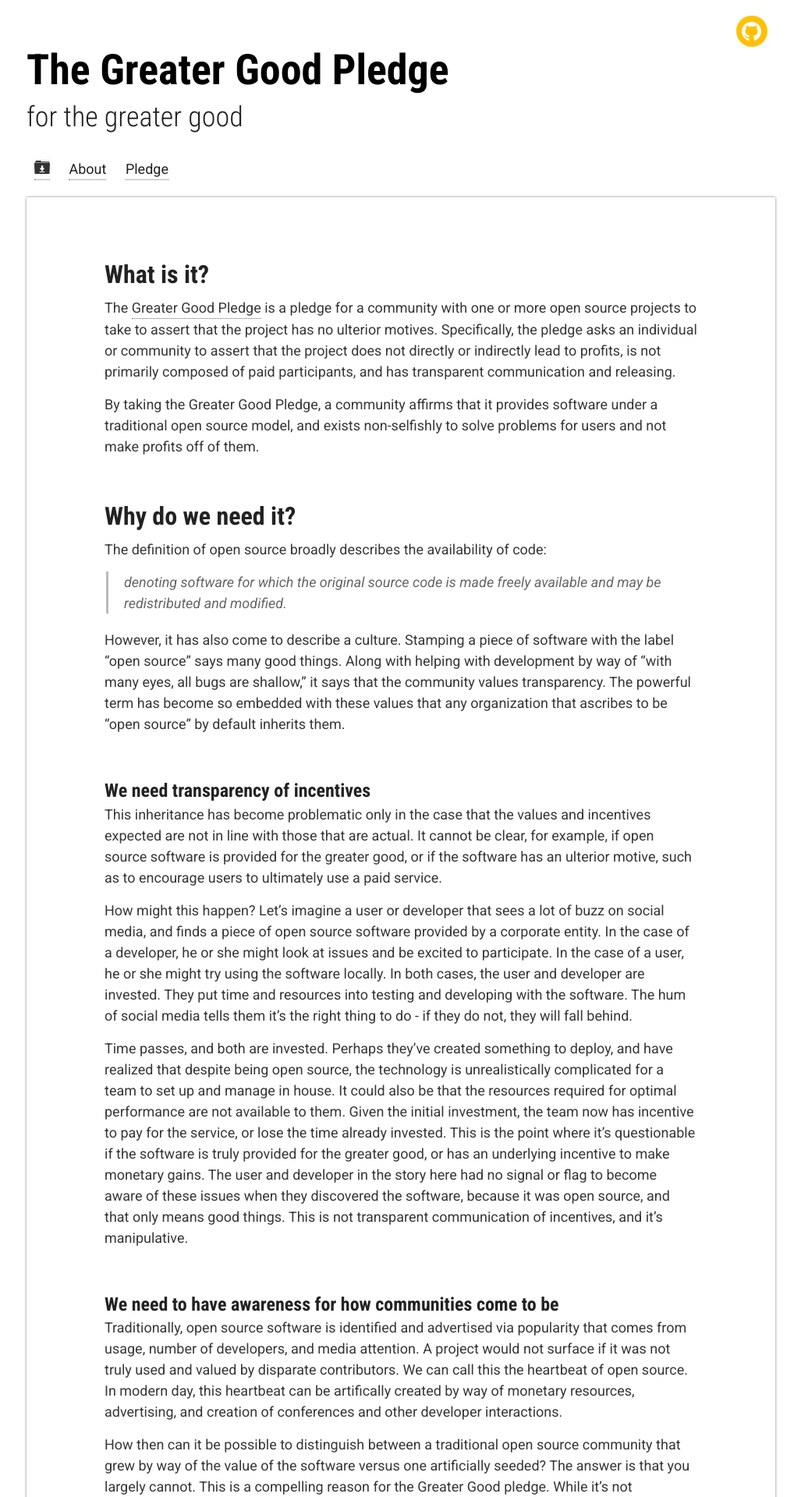
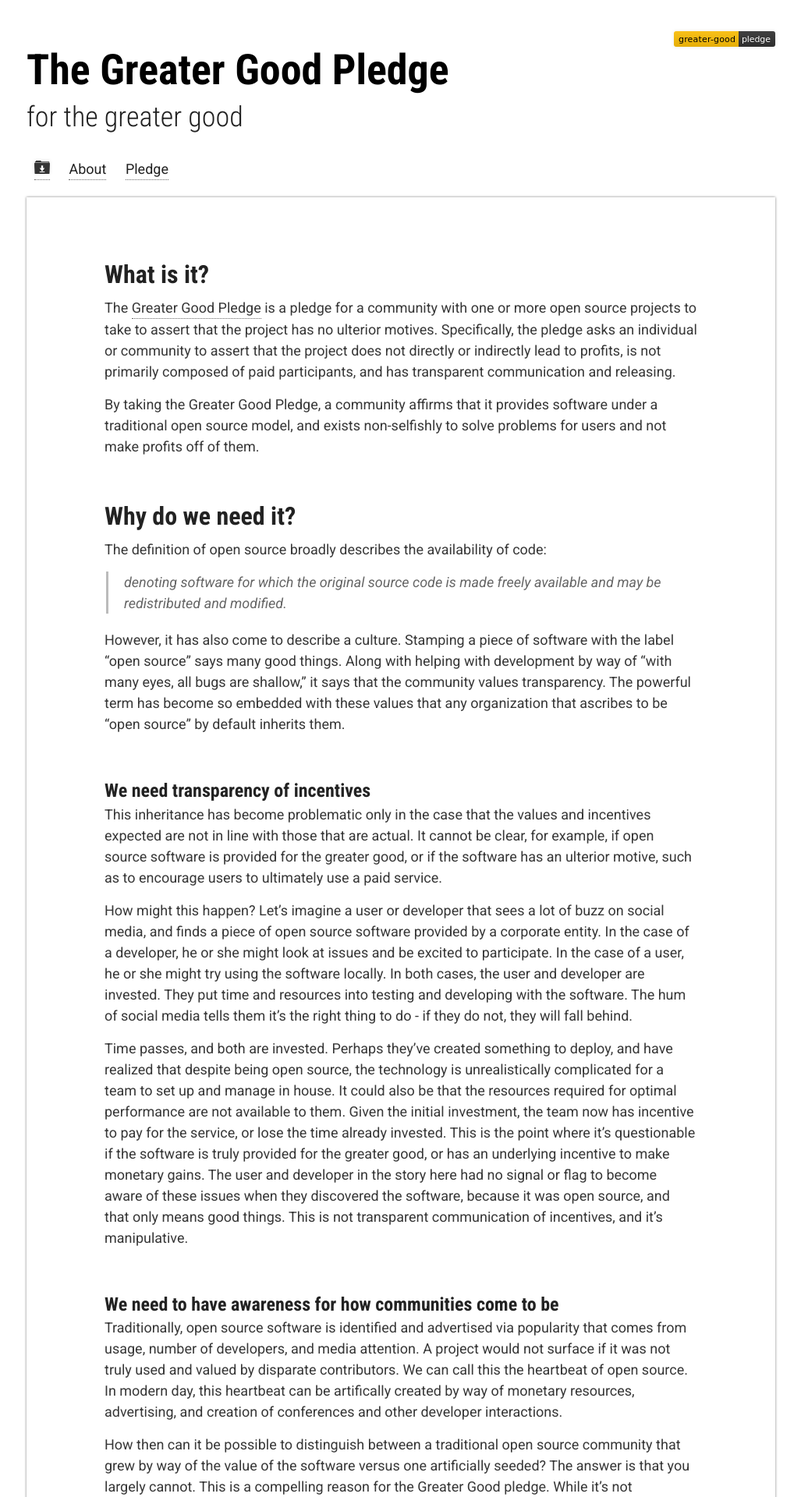
Before and after one commit to good-labs/greater-good-affirmation, a Jekyll site: the page built from docs/pages/about.md, in a window 1280 px wide. Shown: the top 1920 px of the page at 78% size, without its empty margins (126-1153 px from the left). Built offline with Jekyll 4.4.1, drawn with Linux system fonts in a browser that asks for light colours.

Commit message:
adding badge to page instead of random image
Signed-off-by: Vanessa Sochat <vsochat@stanford.edu>

```diff
--- a/docs/_layouts/default.html
+++ b/docs/_layouts/default.html
@@ -8,7 +8,8 @@
     <!-- HEADER -->
     <div id="header_wrap" class="outer">
         <header class="inner">
-          <a id="forkme_banner" href="{{ site.repo }}"></a>
+          <a id="forkme_banner" href="{{ site.repo }}">
+              <img src="https://good-labs.github.io/greater-good-pledge/assets/images/badge.svg" class="badge"></a>
           <h1 id="project_title">The Greater Good Pledge</h1>
           <h2 id="project_tagline">for the greater good</h2>
         </header>
--- a/docs/assets/css/greater-good-pledge.css
+++ b/docs/assets/css/greater-good-pledge.css
@@ -224,6 +224,12 @@ form {
     appearance: none
 }
 
+.badge {
+  margin: 0px;
+  padding: 0px;
+  float: right;
+}
+
 .download_image {
     margin: 0px;
     padding: 0px;
@@ -351,20 +357,16 @@ Full-Width Styles
   position: absolute;
   margin-top:20px;
   top:0;
-  right: 10px;
+  right: 0px;
   z-index: 10;
-  padding: 20px 20px 20px 20px;
+  padding: 20px 0px 20px 0px;
   border-radius: 30px;
   color: #fff;
-  background: url('../images/blacktocat.svg') #ffc107 no-repeat 44% 50%;
   background-size: 25px;
   font-weight: 700;
   border: none;
 }
 
-#forkme_banner:hover {
-  background-color: #1883ed;
-}
 
 header {
   color: #f2f2f2;
```
